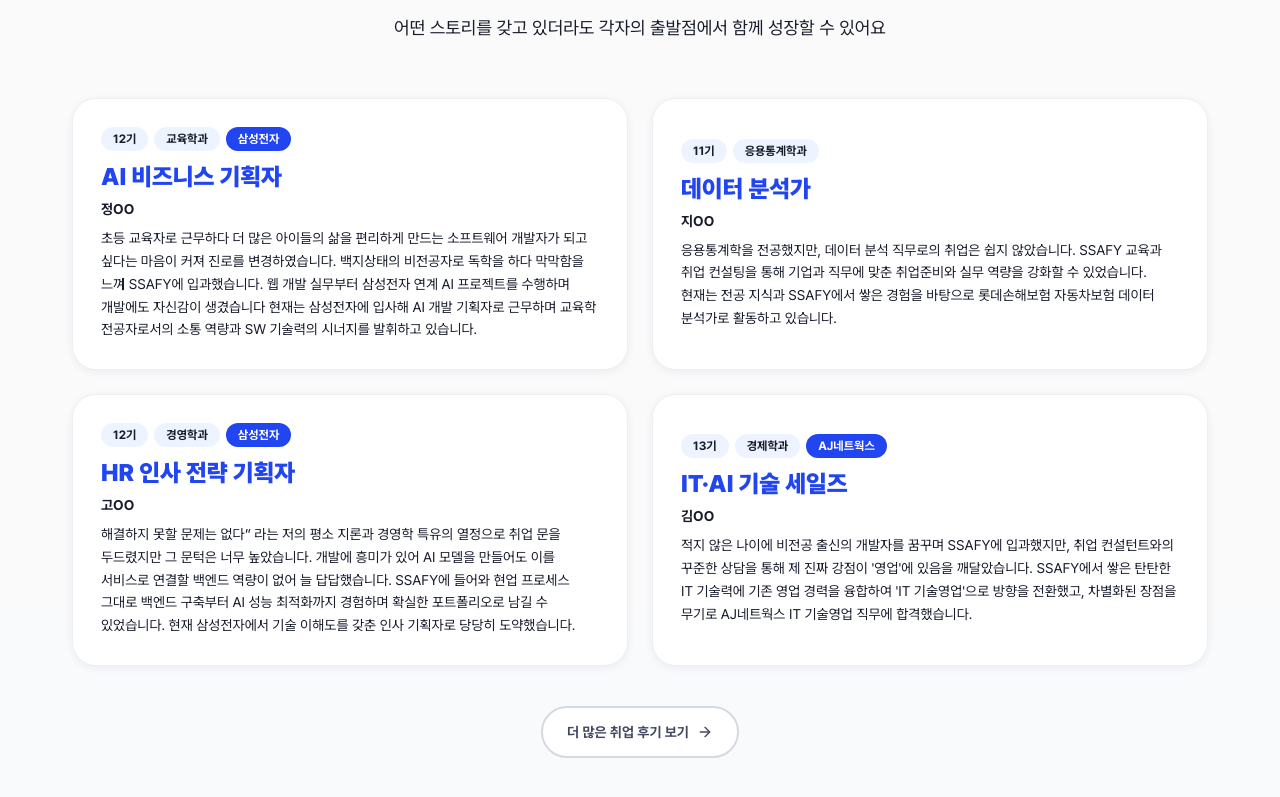
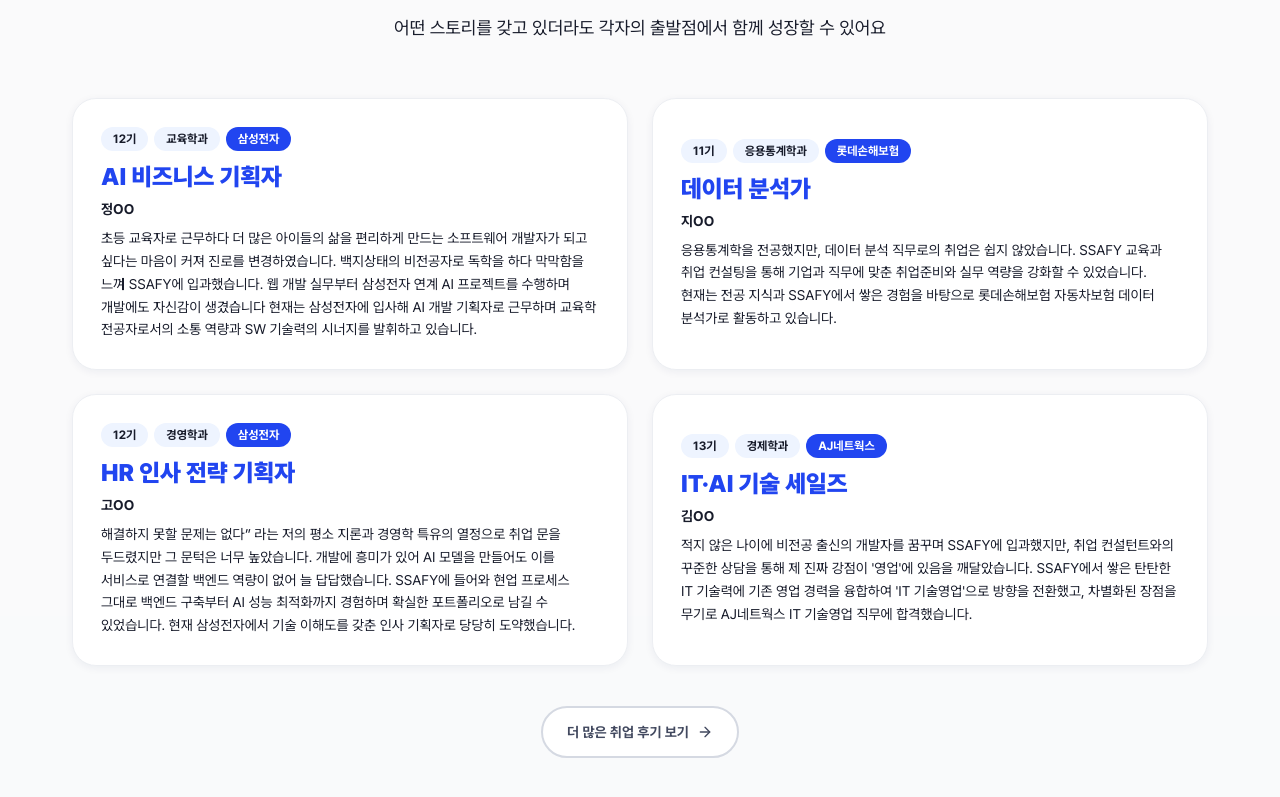
Before and after one commit to multi-ssafy/multi-ssafy.github.io, a Next.js app: page / in a window 1280 px wide. Shown: the part 9799-10596 px from the top of the page. Built offline with nearby package versions, Linux system fonts and the light colour scheme.

Commit message:
기업 추가

```diff
--- a/src/sections/Story.tsx
+++ b/src/sections/Story.tsx
@@ -41,6 +41,7 @@ const STORIES: Story[] = [
     major: "응용통계학과",
     name: "지OO",
     role: "데이터 분석가",
+    company: "롯데손해보험",
     story: "응용통계학을 전공했지만, 데이터 분석 직무로의 취업은 쉽지 않았습니다. SSAFY 교육과 취업 컨설팅을 통해 기업과 직무에 맞춘 취업준비와 실무 역량을 강화할 수 있었습니다. 현재는 전공 지식과 SSAFY에서 쌓은 경험을 바탕으로 롯데손해보험 자동차보험 데이터 분석가로 활동하고 있습니다.",
     delay: ".06s",
   },
```
